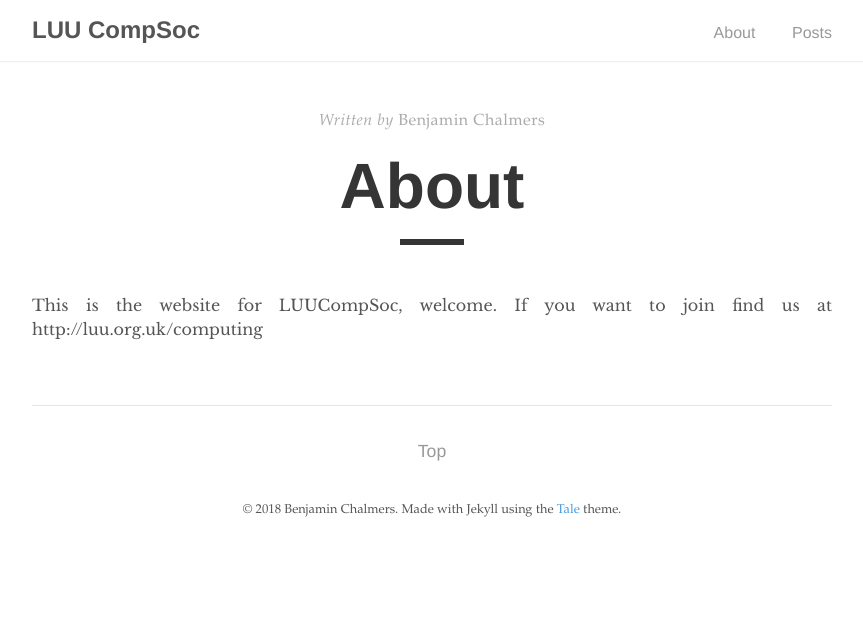
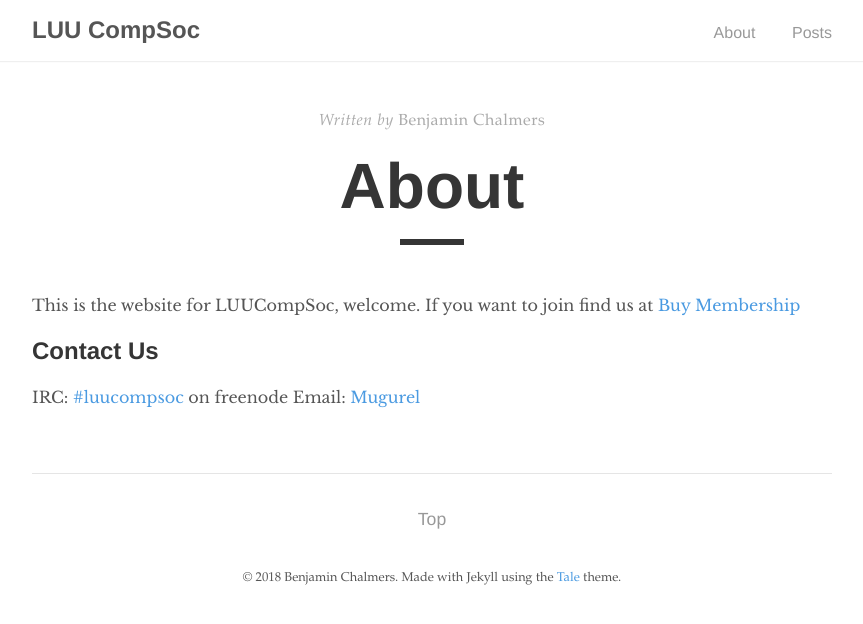
Before and after one commit to compsocleeds/compsocleeds.github.io, a Jekyll site: the page built from about.md, in a window 1280 px wide. Shown: the top 624 px of the page, without its empty margins (208-1071 px from the left). Built offline with Jekyll 4.4.1, drawn with Linux system fonts in a browser that asks for light colours.

Commit message:
Changed about and links

```diff
--- a/about.md
+++ b/about.md
@@ -6,4 +6,9 @@ permalink: /about/
 ---
 
 This is the website for LUUCompSoc, welcome.
-If you want to join find us at http://luu.org.uk/computing
+If you want to join find us at [Buy Membership](https://classic.luu.org.uk/groups/compsoc/)
+
+## Contact Us
+
+IRC: [#luucompsoc](https://webchat.freenode.net/) on freenode
+Email: [Mugurel](mailto:sc17mae@leeds.ac.uk)
```
Also changed, not shown: _posts/2018-09-8-CompSocs-Back.md (+1 -1 lines).
